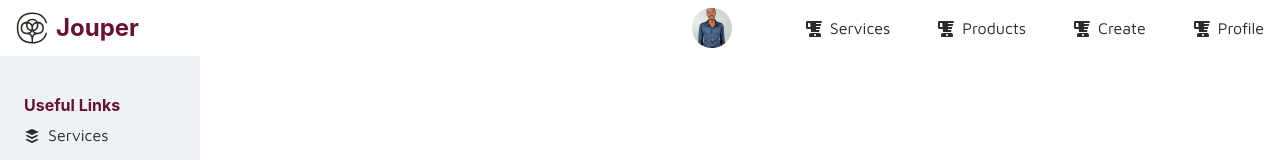
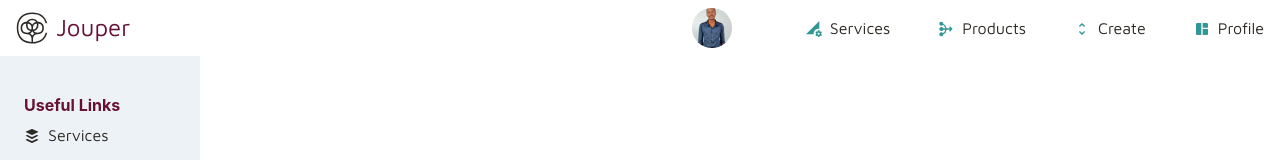
Before and after one commit to Henry-Egboh/jouper, a React (Vite) app: page / in a window 1280 px wide. Shown: the top 160 px of the page. Built offline with nearby package versions, Linux system fonts and the light colour scheme.

Commit message:
Added react-icons to the navbar

```diff
--- a/src/components/otherComp/NavBar.jsx
+++ b/src/components/otherComp/NavBar.jsx
@@ -1,35 +1,46 @@
 import { Avatar, HStack, Heading, Spacer, Flex, Icon, UnorderedList, ListItem, ListIcon, Link } from "@chakra-ui/react";
 import mine from "./henry.jpg";
-import { FaBlender, FaCottonBureau } from "react-icons/fa";
+import { FaCottonBureau } from "react-icons/fa";
 import { NavLink as RouterLink } from "react-router-dom";
+import { MdMediation, MdPermDataSetting, MdUnfoldMore, MdSpaceDashboard } from "react-icons/md";
 
 const NavBar = () => {
+    const myhover = {
+        fontWeight: 400,
+        '_hover': {
+          color: "rgb(178, 73, 73)",
+          borderBottom: "0px",
+        }
+    }
+
   return (
     <main>
       <Flex py={2} px={4} alignItems='center'>
         <HStack>
             <Icon as={FaCottonBureau} boxSize='2rem' />
-          <Heading fontSize='1.5rem'>Jouper</Heading>
+          <Heading fontSize='1.5rem'>
+            <Link as={ RouterLink } to='/' sx={myhover}>Jouper</Link>
+          </Heading>
         </HStack>
         <Spacer />
         <HStack>
           <Avatar objectFit="cover" src={mine} boxSize="40px" />
           <UnorderedList pl='50px' listStyleType='none' display='flex' columnGap='3rem'>
             <ListItem>
-                <ListIcon as={FaBlender} />
-                    <Link as={RouterLink} to='/'>Services</Link>
+                <ListIcon fill="teal.500" as={MdPermDataSetting} />
+                    <Link as={RouterLink} to='/' sx={myhover}>Services</Link>
             </ListItem>
             <ListItem>
-                <ListIcon as={FaBlender} />
-                    <Link as={RouterLink} to='/'>Products</Link>
+                <ListIcon fill="teal.500" as={MdMediation} />
+                    <Link as={RouterLink} to='/' sx={myhover}>Products</Link>
             </ListItem>
             <ListItem>
-                <ListIcon as={FaBlender} />
-                    <Link as={RouterLink} to='/create'>Create</Link>
+                <ListIcon fill="teal.500" as={MdUnfoldMore} />
+                    <Link as={RouterLink} to='/create' sx={myhover}>Create</Link>
             </ListItem>
             <ListItem>
-                <ListIcon as={FaBlender} />
-                    <Link as={RouterLink} to='/profile'>Profile</Link>
+                <ListIcon fill="teal.500" as={MdSpaceDashboard} />
+                    <Link as={RouterLink} to='/profile' sx={myhover}>Profile</Link>
             </ListItem>
           </UnorderedList>
         </HStack>
```
